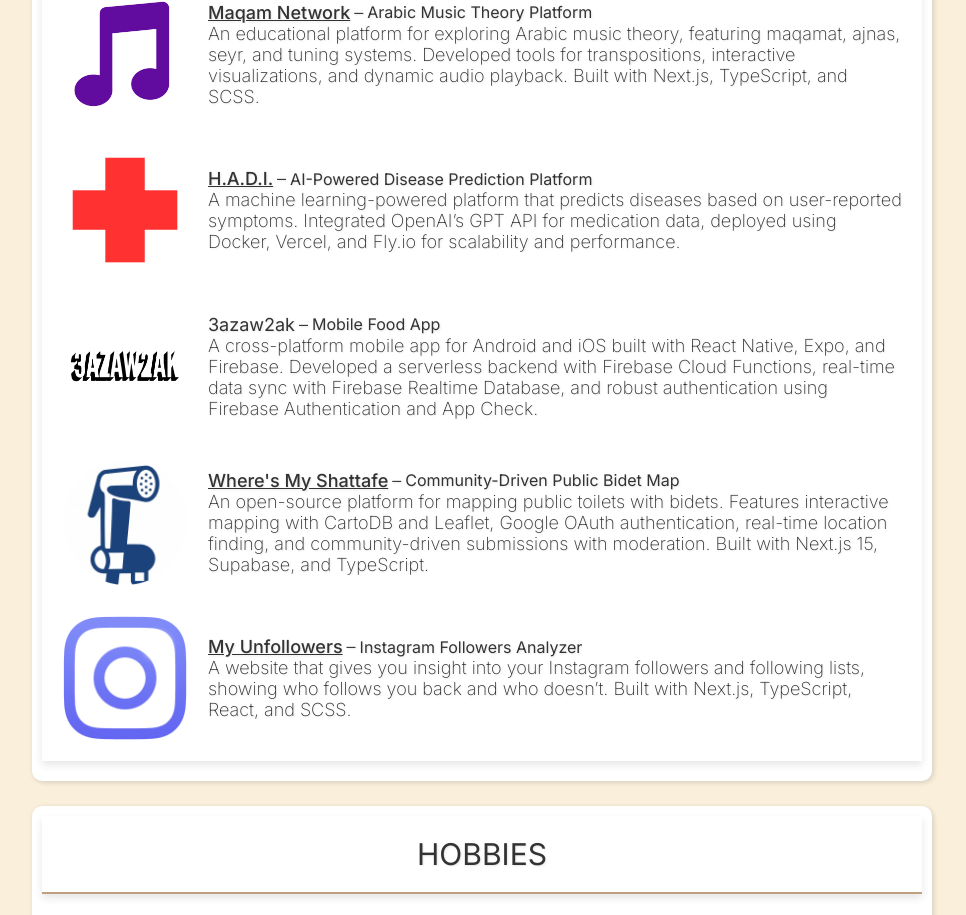
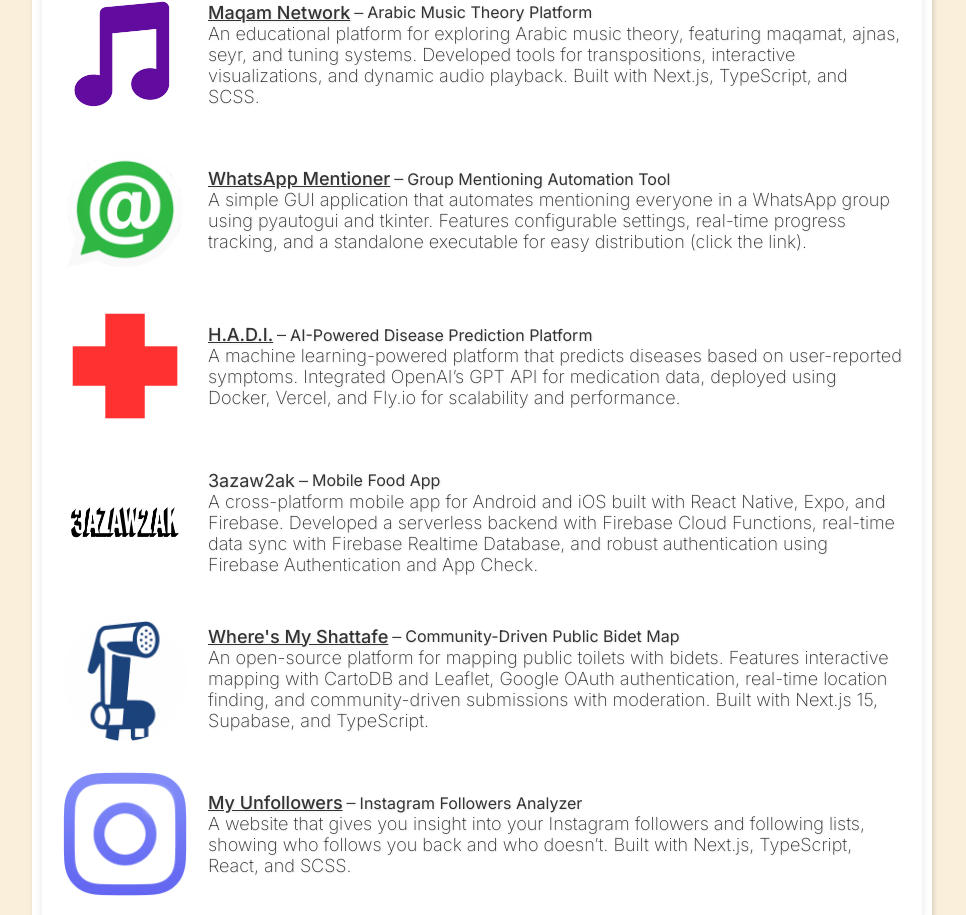
Before and after one commit to Ibrahim-ElKhansa/personal-website, a Next.js app: page / in a window 1280 px wide. Shown: the part 2056-2971 px from the top of the page, without its empty margins (158-1124 px from the left). Built offline with nearby package versions, Linux system fonts and the light colour scheme.

Commit message:
added whatsapp mentioner

```diff
--- a/src/app/page.tsx
+++ b/src/app/page.tsx
@@ -22,6 +22,7 @@
 import AazawaakImage from "@/../public/projects/aazawaak.png";
 import WheresMyShattafeImage from "@/../public/projects/wheres-my-shattafe.png";
 import MyUnfollowersImage from "@/../public/projects/my-unfollowers.png";
+import WhatsAppMentionerImage from "@/../public/projects/whatsapp-mentioner.png";
 
 interface Experience {
   company: string;
@@ -109,6 +110,15 @@
       link: "https://arabic-maqam-network.vercel.app/",
       image: MaqamNetwork,
       duration: 25,
+    },
+    {
+      title: "WhatsApp Mentioner",
+      subTitle: "Group Mentioning Automation Tool",
+      description:
+        "A simple GUI application that automates mentioning everyone in a WhatsApp group using pyautogui and tkinter. Features configurable settings, real-time progress tracking, and a standalone executable for easy distribution (click the link).",
+      link: "/WhatsApp-Mentioner.exe",
+      image: WhatsAppMentionerImage,
+      duration: 3,
     },
     {
       title: "H.A.D.I.",
@@ -233,9 +243,15 @@
                   <span className="projectInformation__line-1__header">
                     <h3 className="projectTitle">
                       {project.link ? (
-                        <a href={project.link} target="_blank" rel="noopener noreferrer">
-                          {project.title}
-                        </a>
+                        project.link.startsWith("/") ? (
+                          <a href={project.link} download>
+                            {project.title}
+                          </a>
+                        ) : (
+                          <a href={project.link} target="_blank" rel="noopener noreferrer">
+                            {project.title}
+                          </a>
+                        )
                       ) : (
                         project.title
                       )}
```
Also changed, not shown: public/projects/whatsapp-mentioner.png (added), 1 other file (tests, documents, lock files or other folders).
